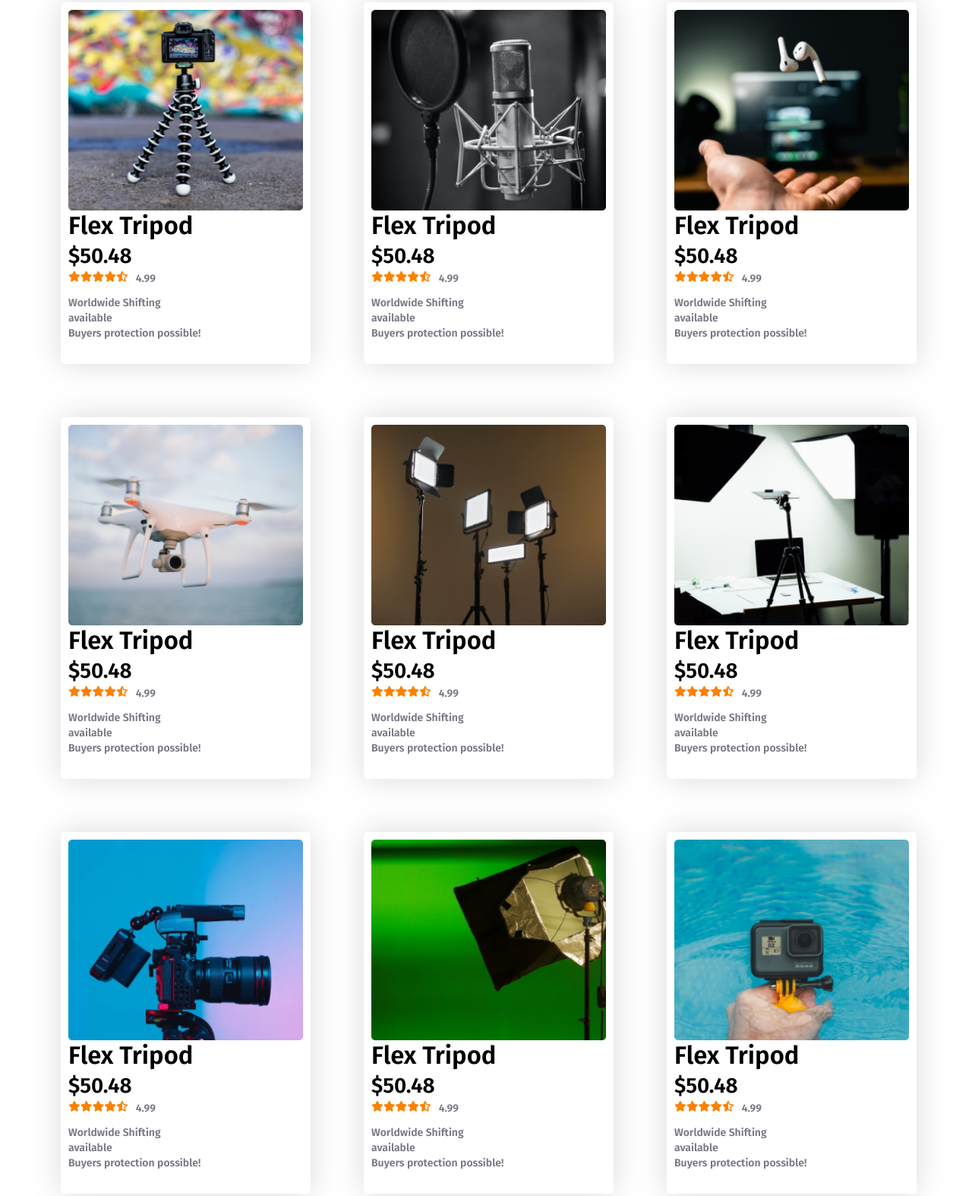
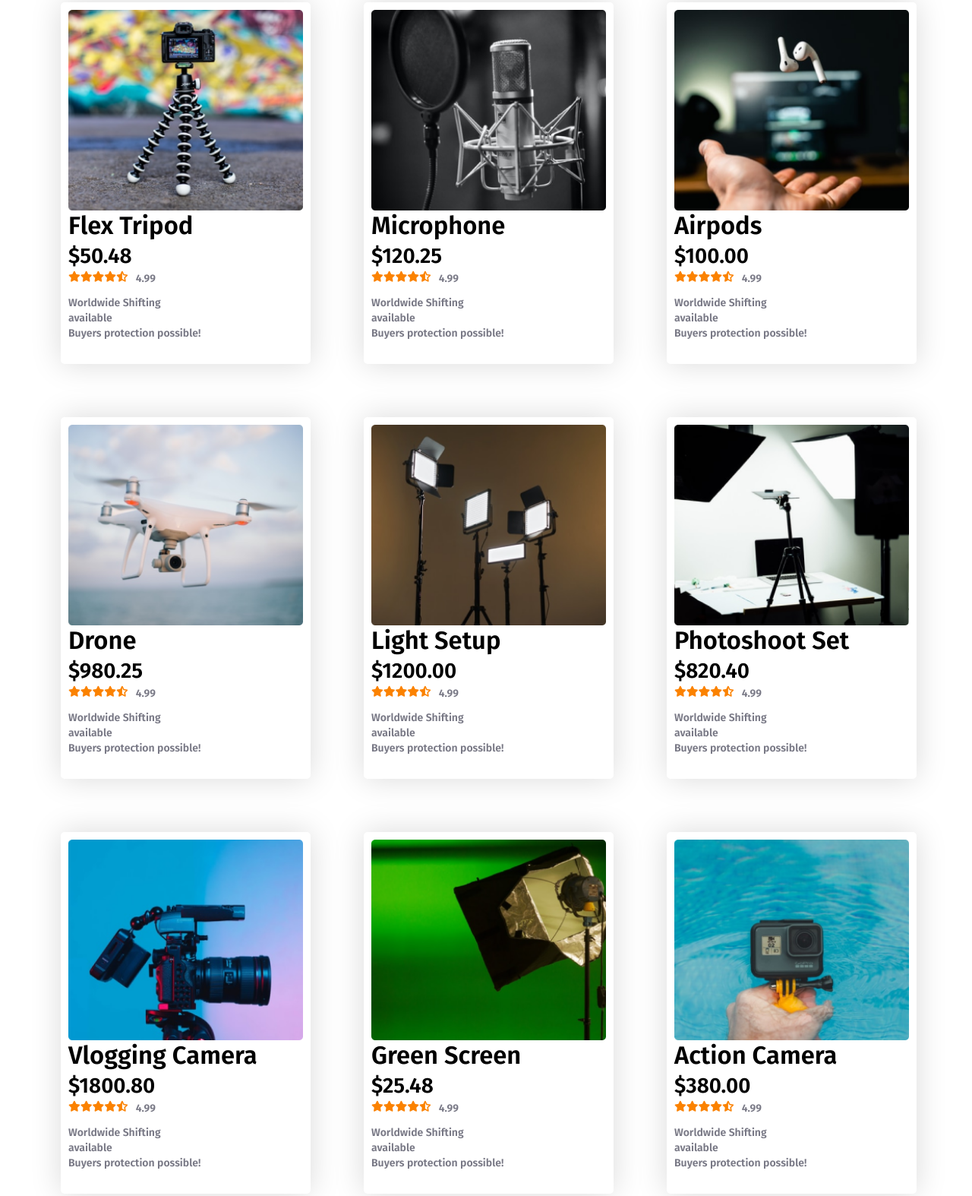
Before and after one commit to smzahinzamianam/Assignment-2, a plain HTML site: page index.html in a window 1280 px wide. Shown: the part 667-2241 px from the top of the page at 76% size. Drawn offline with Linux system fonts and the light colour scheme.

Commit message:
Final commit

```diff
--- a/index.html
+++ b/index.html
@@ -106,9 +106,9 @@
                     <div class="collections-images">
                         <img src="images/mic.png" alt="">
                         <h3 class="collections-title">
-                            Flex Tripod
+                            Microphone
                         </h3>
-                        <h4>$50.48</h4>
+                        <h4>$120.25</h4>
                     </div>
 
                     <div class="collections-details">
@@ -139,9 +139,9 @@
                     <div class="collections-images">
                         <img src="images/airpod.png" alt="">
                         <h3 class="collections-title">
-                            Flex Tripod
+                            Airpods
                         </h3>
-                        <h4>$50.48</h4>
+                        <h4>$100.00</h4>
                     </div>
 
                     <div class="collections-details">
@@ -171,9 +171,9 @@
                     <div class="collections-images">
                         <img src="images/drone.png" alt="">
                         <h3 class="collections-title">
-                            Flex Tripod
+                            Drone
                         </h3>
-                        <h4>$50.48</h4>
+                        <h4>$980.25</h4>
                     </div>
 
                     <div class="collections-details">
@@ -203,9 +203,9 @@
                     <div class="collections-images">
                         <img src="images/lights.png" alt="">
                         <h3 class="collections-title">
-                            Flex Tripod
+                            Light Setup
                         </h3>
-                        <h4>$50.48</h4>
+                        <h4>$1200.00</h4>
                     </div>
 
                     <div class="collections-details">
@@ -234,9 +234,9 @@
                     <div class="collections-images">
                         <img src="images/setup.png" alt="">
                         <h3 class="collections-title">
-                            Flex Tripod
+                            Photoshoot Set
                         </h3>
-                        <h4>$50.48</h4>
+                        <h4>$820.40</h4>
                     </div>
 
                     <div class="collections-details">
@@ -266,9 +266,9 @@
                     <div class="collections-images">
                         <img src="images/camera.png" alt="">
                         <h3 class="collections-title">
-                            Flex Tripod
+                            Vlogging Camera
                         </h3>
-                        <h4>$50.48</h4>
+                        <h4>$1800.80</h4>
                     </div>
 
                     <div class="collections-details">
@@ -298,9 +298,9 @@
                     <div class="collections-images">
                         <img src="images/single-light.png" alt="">
                         <h3 class="collections-title">
-                            Flex Tripod
+                            Green Screen
                         </h3>
-                        <h4>$50.48</h4>
+                        <h4>$25.48</h4>
                     </div>
 
                     <div class="collections-details">
@@ -330,9 +330,9 @@
                     <div class="collections-images">
                         <img src="images/action.png" alt="">
                         <h3 class="collections-title">
-                            Flex Tripod
+                            Action Camera
                         </h3>
-                        <h4>$50.48</h4>
+                        <h4>$380.00</h4>
                     </div>
 
                     <div class="collections-details">
```
